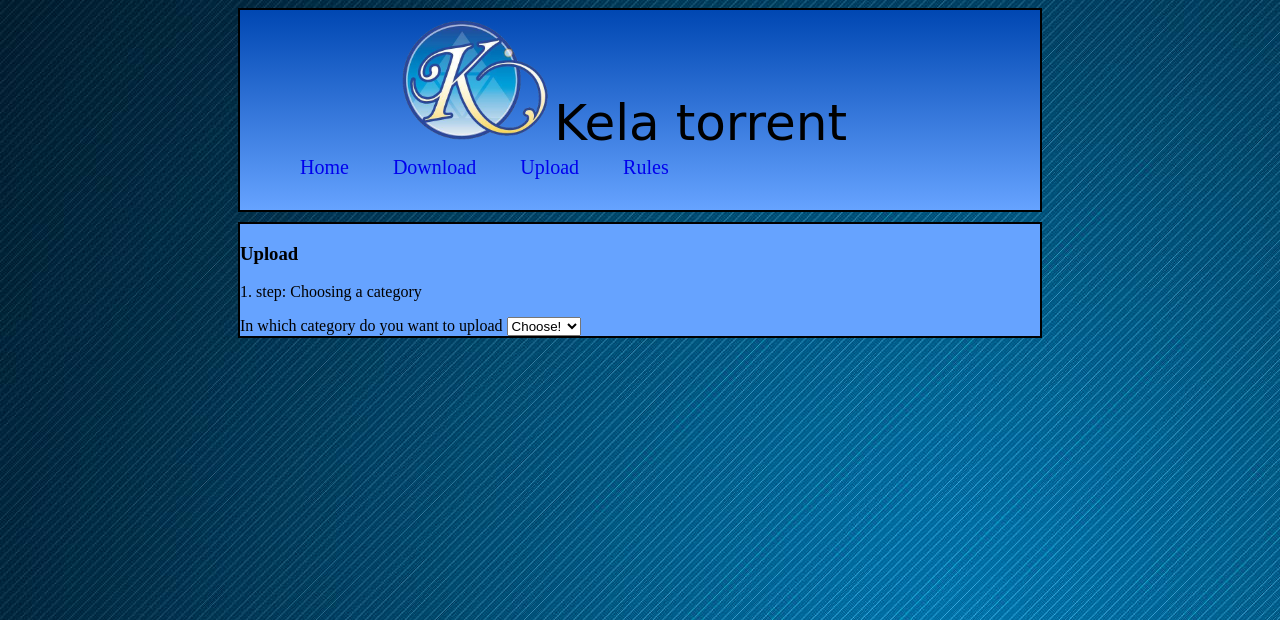
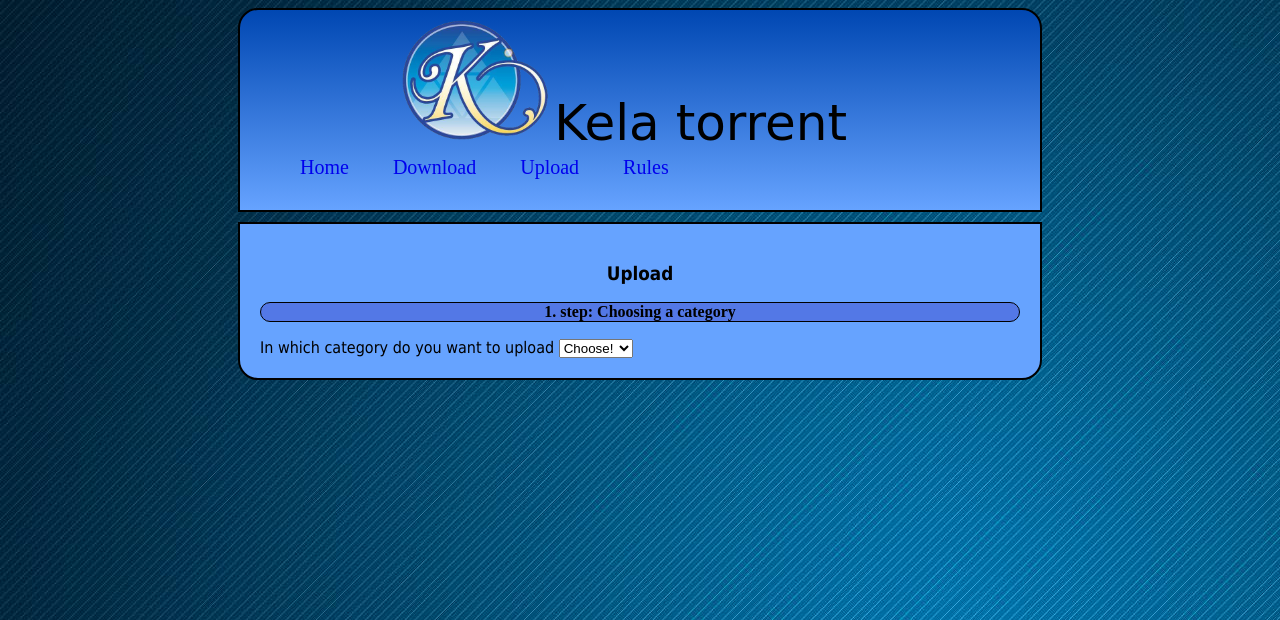
Before and after one commit to krausz23/kela-team, a PHP site: page /torrentSite/upload.php in a window 1280 px wide. Shown: the top 620 px of the page. Run offline with PHP 8.4, Linux system fonts and the light colour scheme.

Commit message:
Beginning of music upload form backend
A zene feltöltő formhoz elkezdtem JavaScriptben a validálást, és
kezdetlegesen megvan a feltöltés, még kell rajta dolgozni.

```diff
--- a/css/index.css
+++ b/css/index.css
@@ -12,6 +12,8 @@ body
 	background: linear-gradient(#0047B2, #66A3FF);
 	margin-left: auto;
 	margin-right: auto;
+	border-top-left-radius: 20px;
+	border-top-right-radius: 20px;
 }
 
 #logo
@@ -103,8 +105,30 @@ body
 	border: 2px solid black;
 }
 /*----------------------------------------------Zene feltöltö oldal---------------------------------------------------------------*/
-#musicUploadDiv {
 
+
+#uploadTitle{
+	text-align: center;
+}
+.uploadTextBlock{
+	display: block;
+}
+
+#categorySelectDiv, #musicUploadDiv, #movieUploadDiv{
+	padding: 20px;
+}
+
+.centerText{
+	text-align: center;
+	font-weight: 600;
+	font-family: serif;
+}
+
+.stepsText{
+	border: 1px solid black;
+	padding: 0;
+	background: #5378E6;
+	border-radius: 10px;
 }
 
 #uploadHolderDiv
@@ -115,6 +139,34 @@ body
 	margin-left: auto;
 	margin-right: auto;
 	margin-top: 10px;
+	border-bottom-left-radius: 20px;
+	border-bottom-right-radius: 20px;
+	font-family: Tahoma, Geneva, sans-serif;
+}
+
+input{
+	box-shadow: 0px 0px 8px rgba(0, 0, 0, 0.3);
+	display: inline-block;
+	margin-right: 10px;
+}
+
+
+#descriptionTextarea{
+	display: block;
+}
+
+.termsBox{
+	display: inline-block;
+	margin-right: 10px;
+}
+
+.button{
+	display: inline-block;
+}
+/*---------------------------------------------Validálás----------------------------------------------*/
+.torrentNameError{
+	display: inline;
+	color: red;
 }
 /*---------------------------------------------Szabalyok----------------------------------------------*/
 
--- a/js/upload.js
+++ b/js/upload.js
@@ -12,4 +12,85 @@ $(document).ready(function(){
    $("#movieUploadDiv").css("display","block");
  }
 });
+
+var serverURL = "http://localhost/kela-team/kela-team/";
+
+  $("#submitButton").click(function(){
+    var torrentName = $(".torrentName").val();
+    if (old_password == "") {
+      $( ".torrentNameError" ).text( "* This field is required." );
+              //return false;
+    }
+    else {
+      $.ajax({
+        type : 'POST',
+        url : serverURL + "musicupload.php", // Servlet URL
+        data:{
+          user_id: 1,
+          torrent_neve: torrentName
+        },
+        success : function(response) {
+          alert(response);
+        },
+        error : function(xhr, type) {
+          alert('Server error occurred');
+        }
         });
+    }
+  });
+
+});
+
+/*-------------------------------------------EZ CSAK SEGÍTSÉG ------------------------------------------*/
+/*$("body").on("tap", "#submitEditProfileButton", function(){
+  var old_password = $("#oldPassword").val();
+  var new_password = $("#newPassword").val();
+  var confirm_password = $("#confirmPassword").val();
+  if (old_password == "") {
+    alert("Please enter the old password!");
+    $("#oldPassword").focus();
+            //return false;
+          } else if (new_password == "") {
+            alert("Please enter the new password!");
+            $("#newPassword").focus();
+            //return false;
+          } else if (confirm_password == "") {
+            alert("Please confirm the new password!");
+            $("#confirmPassword").focus();
+            //return false;
+          } else if (old_password.length < 6) {
+            alert("Your old password is at least 6 characters long.");
+            $("#oldPassword").focus();
+            //return false;
+          } else if (new_password.length < 6) {
+            alert("Password must be at least 6 characters!");
+            $("#newPassword").focus();
+            //return false;
+          } else if (new_password.localeCompare(confirm_password) != 0) {
+            alert("Your new password and confirmation password do not match!");
+            $("#confirmPassword").focus();
+            //return false;
+          }
+          else {
+            $.ajax({
+              type : 'POST',
+                url : serverURL + "changepassword", // Servlet URL
+                data:{
+                  user_id: user_id,
+                  old_password: old_password,
+                  new_password: new_password
+                },
+                success : function(data) {
+                  if(data == 1){
+                    alert("Password changing success!");
+                    $("body").pagecontainer("change", "#profile", {transition: "none"});
+                  } else {
+                    alert("Invalid old password!");
+                  }
+                },
+                error : function(xhr, type) {
+                  alert('Server error occurred');
+                }
+              });
+          }
+        });*/
--- a/upload.php
+++ b/upload.php
@@ -46,10 +46,10 @@
 	<!-- ****************************************** Zenefeltöltő form ********************************************* -->
 
 	<div id="uploadHolderDiv">
-		<div>
+		<div id="categorySelectDiv">
 			<!-- ************************************** Kategória kiválasztása ************************************ -->
-			<h3>Upload</h3>
-			<p>1. step: Choosing a category</p>
+			<h3 id="uploadTitle">Upload</h3>
+			<p class="centerText stepsText">1. step: Choosing a category</p>
 			<label for="categorySelect">In which category do you want to upload</label>
 			<select name="categorySelect" id="categorySelect">
 				<option value="Default" >Choose!</option>
@@ -66,59 +66,82 @@
 
 				<!-- ************************************** Torrent nevének megadása ************************************ -->
 			    <div class="">
-				    <p>2. step: Torrent nevének megadása</p>
-					<label for="torrentName">Torrent name:</label>
-					<input type="text" name="torrentName" value="" maxlength="100" size="30">
+				    <p class="centerText stepsText">2. step: Torrent nevének megadása</p>
+					<label for="torrentName">
+						<span class="uploadTextBlock">Torrent name:</span>
+						<input class="torrentName" type="text" name="torrentName" value="" maxlength="100" size="30"><span class="torrentNameError"></span>
+					</label>
 			    </div>
 
 			 	<!-- ************************************** Torrentfájl feltöltése ************************************ -->
 			 	<div>
-			 		<p>3. step: Torrent file upload</p>
-					<input type="file" name="torrentFile"  maxlength="100000">
+			 		<p class="centerText stepsText">3. step: Torrent file upload</p>
+					<input type="file" name="torrentFile"  maxlength="100000"><span id="torrentFileError"></span>
 				</div>
 
 				<!-- ************************************** Leírás megadása ******************************************** -->
 				<div>
-				 	<p>4. step: Describe</p>
-				 	<label for="coverImage">Upload the cover image</label>
-				 	<input type="file" name="coverImage"  maxlength="100000">
+				 	<p class="centerText stepsText">4. step: Describe</p>
+				 	<label for="coverImage">
+				 		<span class="uploadTextBlock">Upload the cover image</span>
+				 		<input type="file" name="coverImage"  maxlength="100000"><span id="coverImageError"></span>
+				 	</label>
+
 
 				 	<br>
-				 	<label for="artist">Artist:</label>
-					<input type="text" name="artist" value="" maxlength="100" size="30">
+				 	<label for="artist">
+				 		<span class="uploadTextBlock">Artist:</span>
+				 		<input type="text" name="artist" value="" maxlength="100" size="30"><span id="artistError"></span>
+				 	</label>
+
 
 				    <br>
-				 	<label for="album">Album:</label>
-					<input type="text" name="album" value="" maxlength="100" size="30">
+				 	<label for="album">
+				 		<span class="uploadTextBlock">Album:</span>
+				 		<input type="text" name="album" value="" maxlength="100" size="30"><span id="albumError"></span>
+				 	</label>
+
 
 				    <br>
-				 	<label for="style">Style:</label>
-					<input type="text" name="style" value="" maxlength="100" size="30">
+				 	<label for="style">
+				 		<span class="uploadTextBlock">Style:</span>
+				 		<input type="text" name="style" value="" maxlength="100" size="30"><span id="styleError"></span>
+				 	</label>
+
 
 				    <br>
-				 	<label for="format">Format:</label>
-					<input type="text" name="format" value="" maxlength="100" size="30">
+				 	<label for="format">
+				 		<span class="uploadTextBlock">Format:</span>
+				 		<input type="text" name="format" value="" maxlength="100" size="30"><span id="formatError"></span>
+				 	</label>
+
 
 					<br>
-				 	<label for="bitrate">Bitrate:</label>
-					<input type="text" name="bitrate" value="" maxlength="100" size="30">
+				 	<label for="bitrate">
+				 		<span class="uploadTextBlock">Bitrate:</span>
+				 		<input type="text" name="bitrate" value="" maxlength="100" size="30"><span id="bitrateError"></span>
+				 	</label>
+
 
 				    <br>
-				    <label for="description" >Description:</label>
-					<textarea class="szoveg" cols="30" rows="10" name="description"></textarea>
+				    <label for="description" >
+				    	<span class="uploadTextBlock">Description:</span>
+				    	<textarea id="descriptionTextarea" class="szoveg" cols="30" rows="10" name="description"></textarea><span id="descriptionError"></span>
+				    </label>
+
 
 				</div>
 
 				<!-- ************************************ Feltételek elfogadása *************************************** -->
-				<p>5. step: Feltételek elfogadása</p>
-			    <label for="conditions">Elfogadom az oldal használatának feltételeit:</label>
-			    <input type="checkbox" name="conditions" value="1">
+				<p class="centerText stepsText">5. step: Feltételek elfogadása</p>
+			    <label for="conditions"><input class="termsBox" type="checkbox" name="conditions" value="1"><span >Elfogadom az oldal használatának feltételeit</span><span id="conditionsError"></span></label>
+
 
 			    <!-- ****************************************** Gombok ********************************************* -->
 			    <br>
 			    <br>
-			    <input class="" type="reset" name=reset value="Clear">
-			    <input class="" type="submit" name=go value="Send">
+			    <input class="button" type="reset" name=reset value="Clear">
+			    <input id="submitButton" class="button" type="submit" name=go value="Send">
     		</form>
     	</div>
 
@@ -126,20 +149,20 @@
 	    	<form id="movieUploadForm" name="movieUploadForm" action="action.php" method="POST" enctype="multipart/form-data">
 	    			<div class="">
 
-	    				<h3>2. step: Torrent nevének megadása</h3>
+	    				<p class="centerText stepsText">2. step: Torrent nevének megadása</p>
 	    				<table>
 	    					<tr>
 	    						<th><label for="torrentName">Torrent name:</label></th>
-	    						<td><input type="text" name="torrentName" value="" maxlength="100" size="30"></td>
+	    						<td><input class="torrentName" type="text" name="torrentName" value="" maxlength="100" size="30"></td><span class="torrentNameError"></span>
 	    					</tr>
 	    				</table>
-	    				<h3>3. step: Torrent file upload</h3>
+	    				<p class="centerText stepsText">3. step: Torrent file upload</p>
 	    				<table>
 	    					<tr>
 	    						<td><input type="file" name="torrentFile"  maxlength="100000"></td>
 	    					</tr>
 	    				</table>
-	    				<h3>4. step: Describe</h3>
+	    				<p class="centerText stepsText">4. step: Describe</p>
 	    				<table>
 	    					<tr>
 	    						<th><label for="coverImage">Upload the cover image</label></th>
```
Also changed, not shown: musicupload.php (added, +31 -0 lines), 1 other file. Lines whose indentation alone changed are shown as unchanged.
